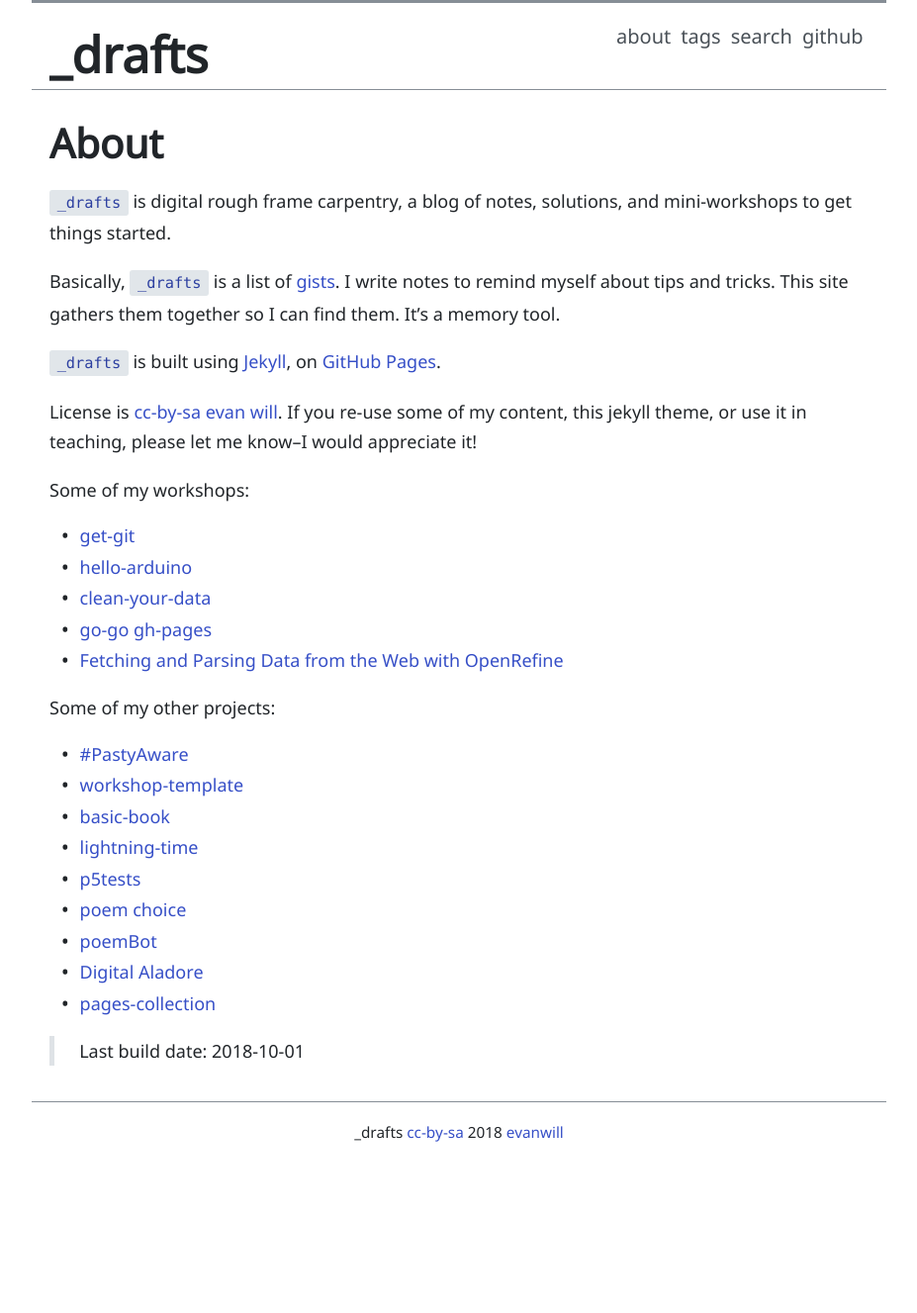
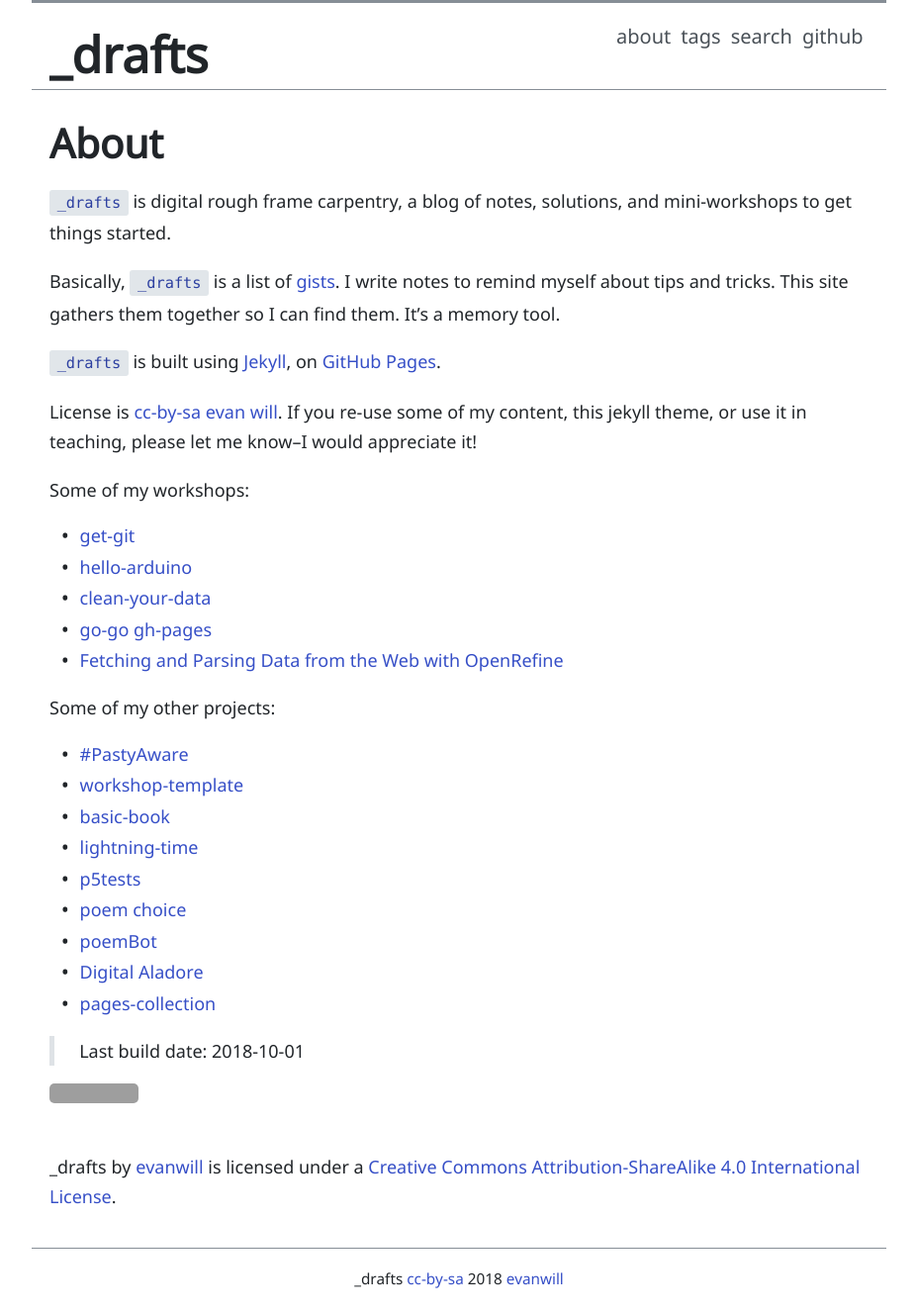
Before and after one commit to evanwill/_drafts, a Jekyll site: the page built from about.md, in a window 1280 px wide. Shown: the whole page at 99% size, without its empty margins (176-1103 px from the left). Built offline with Jekyll 4.4.1, drawn with Linux system fonts in a browser that asks for light colours; before the commit the page ends 1179 px from its top, so only the background shows below that; grey boxes are pictures that could not be loaded.

Commit message:
add cc-by-sa tag

```diff
--- a/about.md
+++ b/about.md
@@ -36,3 +36,5 @@
 - [pages-collection](https://github.com/uidaholib/pages-collection)
 
 > Last build date: {{ site.time | date: "%Y-%m-%d" }}
+
+<a rel="license" href="http://creativecommons.org/licenses/by-sa/4.0/"><img alt="Creative Commons License" style="border-width:0" src="https://i.creativecommons.org/l/by-sa/4.0/88x31.png" /></a><br /><span xmlns:dct="http://purl.org/dc/terms/" property="dct:title">_drafts</span> by <a xmlns:cc="http://creativecommons.org/ns#" href="https://github.com/evanwill" property="cc:attributionName" rel="cc:attributionURL">evanwill</a> is licensed under a <a rel="license" href="http://creativecommons.org/licenses/by-sa/4.0/">Creative Commons Attribution-ShareAlike 4.0 International License</a>.
```
